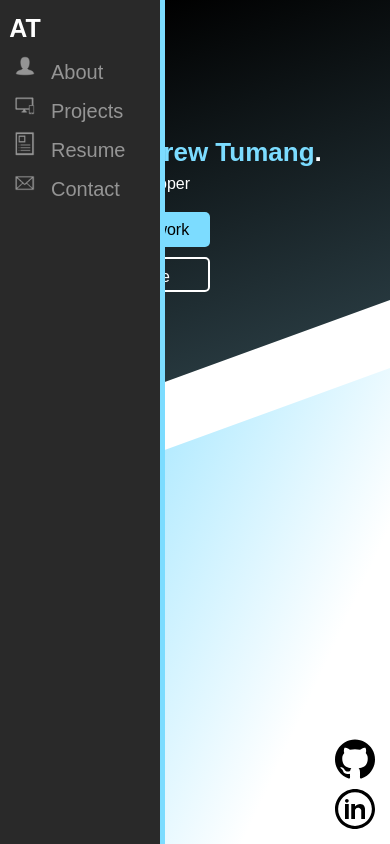
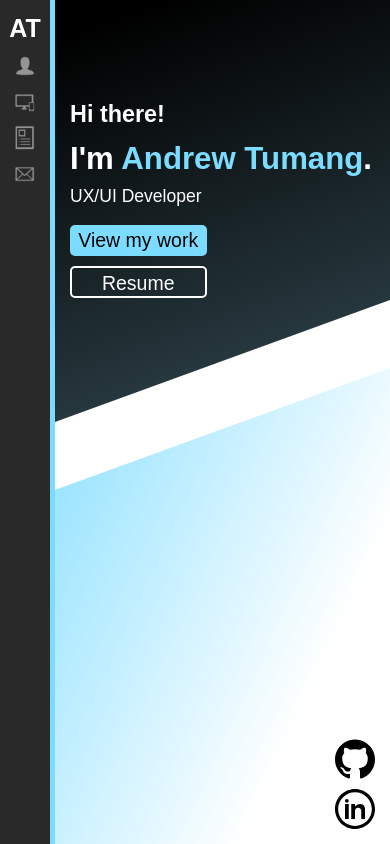
Before and after one commit to andrewtumang/Portfolio-v2, a plain HTML site: page index.html in a window 390 px wide. Drawn offline with nearby package versions, Linux system fonts and the light colour scheme; a web font is replaced by a local one.

Commit message:
Index Theme1 Mobile

```diff
--- a/css/index1.css
+++ b/css/index1.css
@@ -181,23 +181,24 @@ p {
     top: 100px;
     left: 70px;
     width: 100%;
+    margin: 0 auto;
     transform: rotate(0deg);
   }
   h1 {
-    font-size: 21;
+    font-size: 6vw;
   }
   h {
-    font-size: 26;
+    font-size: 8vw;
   }
   p {
-    font-size: 16;
+    font-size: 4.5vw;
   }
   .button {
     display: block;
-    font-size: 16;
-    width: 140px;
-    height: 35px;
-    line-height: 35px;
+    font-size: 5vw;
+    width: 35vw;
+    height: 8vw;
+    line-height: 8vw;
     margin-top: 10px;
     transition: all 0s;
   }
--- a/css/nav1.css
+++ b/css/nav1.css
@@ -75,6 +75,10 @@ a:hover, a:visited, a:link, a:active {
     width: 50px;
   }
 
+  .navbar:hover {
+    width: 50px;
+  }
+
   .home {
     width: 50px;
   }
@@ -87,4 +91,9 @@ a:hover, a:visited, a:link, a:active {
   .home-link {
     font-size: 25px;
   }
+
+  .navtext {
+    padding-top: 7px;
+    font-size: 16;
+  }
 }
```
